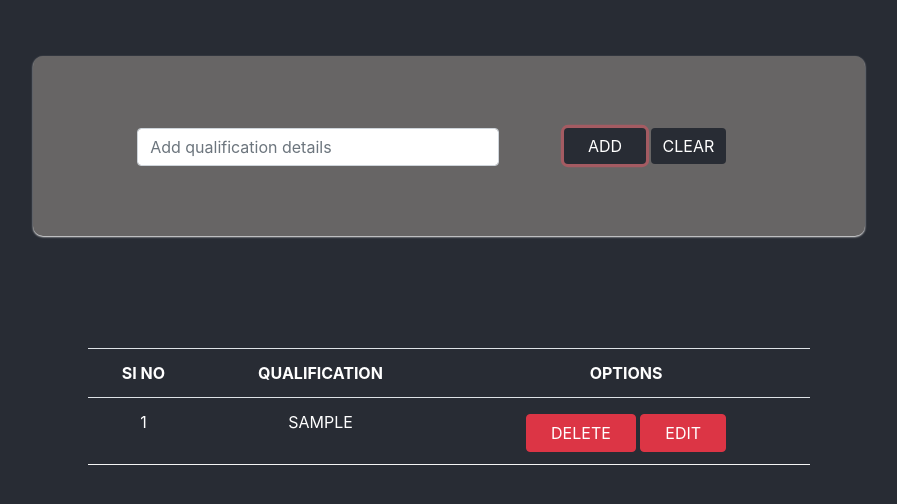
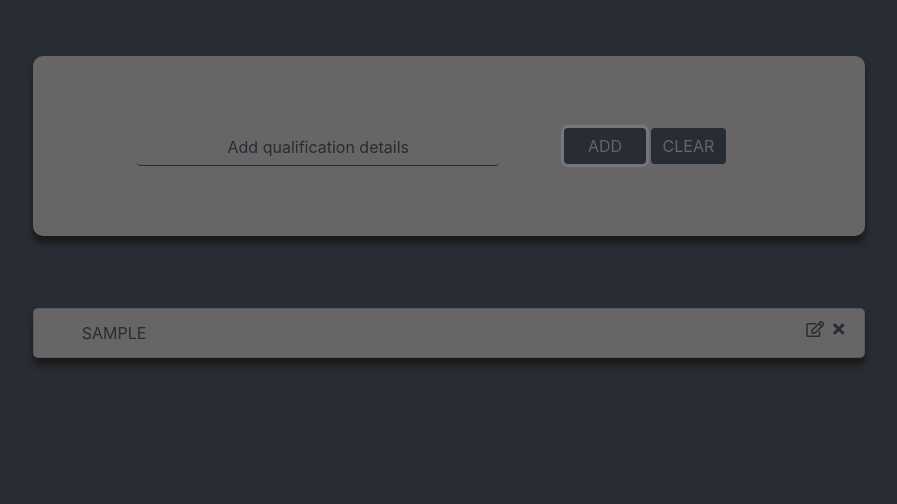
Before and after one commit to samueljazzjohn/todo-app-react, a React (Create React App) app: page / in a window 1280 px wide. Both pictures are taken after typing "Sample" into the empty fields and a click on the button "ADD". Shown: the top 504 px of the page, without its empty margins (191-1088 px from the left). Built offline with nearby package versions, Linux system fonts and the light colour scheme.

Commit message:
background styles changed for list items and alert

```diff
--- a/public/index.html
+++ b/public/index.html
@@ -15,6 +15,7 @@
       user's mobile device or desktop. See https://developers.google.com/web/fundamentals/web-app-manifest/
     -->
     <link rel="manifest" href="%PUBLIC_URL%/manifest.json" />
+    <link rel="stylesheet" href="https://cdnjs.cloudflare.com/ajax/libs/font-awesome/5.15.1/css/all.min.css" integrity="sha512-+4zCK9k+qNFUR5X+cKL9EIR+ZOhtIloNl9GIKS57V1MyNsYpYcUrUeQc9vNfzsWfV28IaLL3i96P9sdNyeRssA==" crossorigin="anonymous" />
     <!--
       Notice the use of %PUBLIC_URL% in the tags above.
       It will be replaced with the URL of the `public` folder during the build.
--- a/src/todo.css
+++ b/src/todo.css
@@ -7,13 +7,56 @@
     width:75%;
     margin:auto;
     border-radius: 10px;
-    box-shadow: 0 1px 2px 0px whitesmoke;
+    box-shadow: 0 7px 6px rgb(27 25 25);
     color: rgb(103 101 101);
 }
 #button{
     background-color: #282c34;
-    border:#282c34;
+    border:none;
+    outline: none;
+    color: rgb(103 101 101);
 }
+
 #search{
-    outline: rgb(103 101 101);
+    background-color: rgb(103 101 101);
+    outline:none;
+    color:#282c34;
+    border-top: none;
+    border-left: none;
+    border-right:none;
+    border-bottom: 1px solid #282c34;
 }
+#search::placeholder{
+    color:#282c34;
+}
+#search:focus{
+    outline: 0px none;
+    box-shadow: inset 0 0px 0 #282c34 ;
+}
+
+#listitem{
+    background-color: rgb(103 101 101);
+    width:75%;
+    margin:auto;
+    color:#282c34;
+    border-radius: 5px;
+    box-shadow: 0 7px 6px rgb(27 25 25);
+    display: flex;
+
+}
+#delete-icon{
+    text-align: right;
+    flex: inherit;
+    width:20px;
+
+}
+#edit-icon{
+    text-align: right;
+    flex: 2;
+
+}
+#alert{
+    background-color: rgb(103 101 101);
+    border:none;
+    color: white;
+}
--- a/src/todo.js
+++ b/src/todo.js
@@ -1,5 +1,5 @@
 import React,{Component} from 'react';
-import {UncontrolledAlert,Alert,Col,Row,Button,Input,InputGroup,InputGroupAddon,InputGroupText, Container, Table} from 'reactstrap';
+import {ListGroup,ListGroupItem,UncontrolledAlert,Alert,Col,Row,Button,Input,InputGroup,InputGroupAddon,InputGroupText, Container, Table} from 'reactstrap';
 import './todo.css';
 import { transitions, positions, Provider as AlertProvider } from 'react-alert'
 import AlertTemplate from 'react-alert-template-basic'
@@ -72,54 +72,37 @@ class Todo extends Component{
                 <Container>
                     <Row>
                         <Col className="pt-2">
-                            <Alert color="danger" isOpen={this.state.visible} toggle={this.toggle}>
+                            <Alert color="danger" isOpen={this.state.visible} toggle={this.toggle} id="alert">
                                 {this.state.alert}
                             </Alert>
                         </Col>
                     </Row>
                     <Row className="p-4  mt-5 justify-content-center" id="header">
-                        <Col md={6} className="pt-5  addfield ">
-                            <InputGroup >
-                                <Input id="search" lassName="ml-2 mt-2  text-center" value={this.state.textEntered} placeholder="Add qualification details" type="text" onChange={this.showText}/>
+                        <Col lg={6} className="pt-5  addfield ">
+                            <InputGroup id="searchparent">
+                                <Input id="search" className="  text-center" value={this.state.textEntered} placeholder="Add qualification details" type="text" onChange={this.showText}/>
                             </InputGroup>
                         </Col>
-                        <Col md={4} className="pt-5 pb-5 addfield text-center">
-                            <Button id='button'  className="pl-4 pr-4  " color="danger" onClick={this.addToScreen} >ADD </Button>{' '}
-                            <Button id='button' className="  " color="danger" onClick={this.clear}>CLEAR</Button>{' '}
+                        <Col lg={4} className="pt-5 pb-5 addfield text-center">
+                            <Button id='button'  className="pl-4 pr-4  "  onClick={this.addToScreen} >ADD </Button>{' '}
+                            <Button id='button' className="  " onClick={this.clear}>CLEAR</Button>{' '}
                         </Col>
                     </Row>
 
+                    <Row className="mt-2">
+                        <Col md={12} className="mt-5 pt-3 justify-content center">
+                            {this.state.list.map((itm, k) => {
+                                        return (
+                                        <ListGroup >
+                                            <ListGroupItem key='k' className="pl-5 mb-4" id="listitem" >{itm.toUpperCase()}
+                                            <i class="far fa-edit" id="edit-icon" onClick={()=>{if(window.confirm('Do you wnat to edit?')) {this.edit(k)};}}></i>
+                                            <i class="fas fa-times" id='delete-icon' onClick={()=>{if(window.confirm('Doyou wnat to delete the item?')) {this.delete(k)};}}></i></ListGroupItem>
+                                          </ListGroup>
 
-                    {/* <Row className="p-3 pl-5 mt-3">
-                        <Col>
-                            <p className="ml-5 ">{this.state.textEntered.toUpperCase()}</p>
-                        </Col>
-                    </Row> */}
-
-                    <Row className="mt-5">
-                        <Col md={12} className="mt-5 pt-3 justify-content center">
-                            <Table className="table mx-auto"  style={{ color: "white", }}>
-                                <tr className="text-center">
-                                    <th  >SI NO</th>
-                                    <th>QUALIFICATION</th>
-                                    <th>OPTIONS</th>
-                                </tr>
-                                <tbody className="text-center">
-                                    {this.state.list.map((itm, k) => {
-                                        return (
-                                            <tr>
-                                                <td>{k+1}</td>
-                                                <td>{itm.toUpperCase()}</td>
-                                                 <td><Button className="pl-4 pr-4 mt-1" color="danger" onClick={()=>{if(window.confirm('Doyou wnat to delete the item?')) {this.delete(k)};}}>DELETE </Button>{' '}
-                                                 <Button className="pl-4 pr-4 mt-1" color="danger" onClick={()=>{if(window.confirm('Do you wnat to edit?')) {this.edit(k)};}} >EDIT </Button></td>
-                                            </tr>
                                         )
                                     })}
-                                </tbody>
-                            </Table>
                         </Col>
                     </Row>
-
                 </Container>
 
             </React.Fragment>
```
Also changed, not shown: 1 other file (tests, documents, lock files or other folders).
